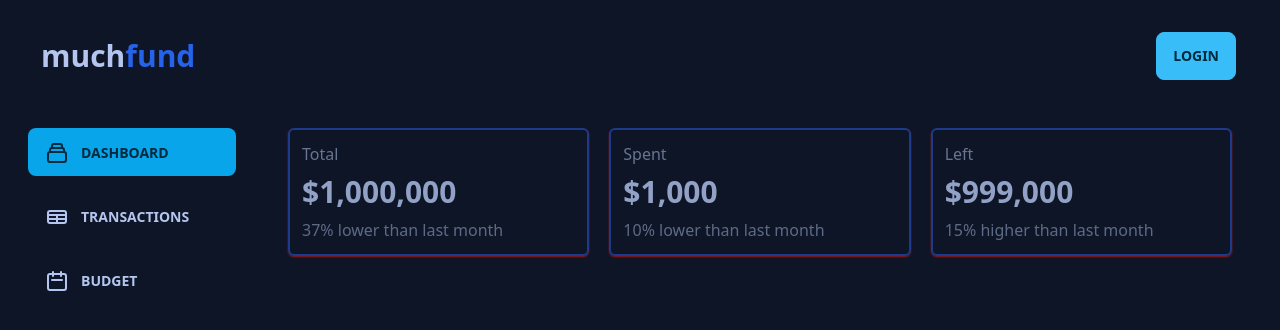
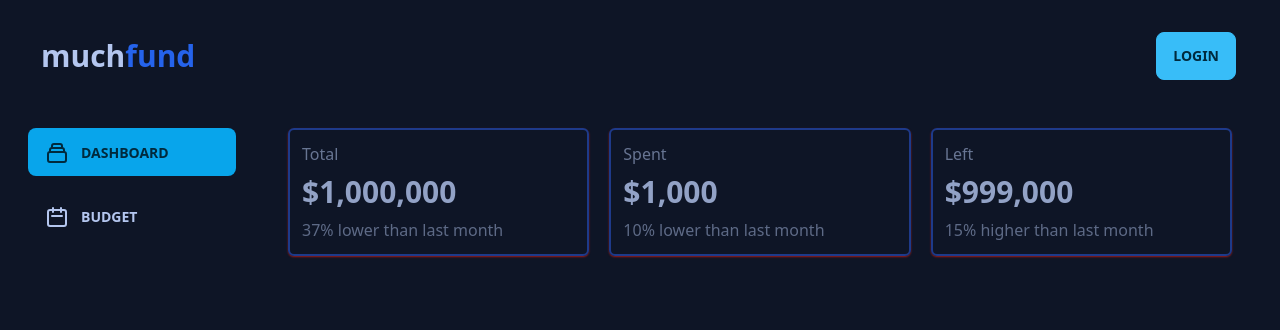
Before and after one commit to silver-ts/multi-currency-wallet, a Next.js app: page / in a window 1280 px wide. Shown: the top 330 px of the page. Built offline with nearby package versions, Linux system fonts and the light colour scheme; no server answers.

Commit message:
refactor: remove transactions from sidebar

```diff
--- a/components/Sidebar.tsx
+++ b/components/Sidebar.tsx
@@ -1,8 +1,10 @@
 import { useState } from "react";
+import Link from "next/link";
 
 const tabs = [
   {
     index: 0,
+    link: "/",
     title: "Dashboard",
     icon: (
       <svg
@@ -21,29 +23,30 @@ const tabs = [
       </svg>
     ),
   },
-  {
-    index: 1,
-    title: "Transactions",
-    icon: (
-      <svg
-        xmlns='http://www.w3.org/2000/svg'
-        className='h-6 w-6'
-        fill='none'
-        viewBox='0 0 24 24'
-        stroke='currentColor'
-        strokeWidth={2}
-      >
-        <path
-          strokeLinecap='round'
-          strokeLinejoin='round'
-          d='M3 10h18M3 14h18m-9-4v8m-7 0h14a2 2 0 002-2V8a2 2 0 00-2-2H5a2 2 0 00-2 2v8a2 2 0 002 2z'
-        />
-      </svg>
-    ),
-  },
+  // {
+  //   index: 1,
+  //   title: "Transactions",
+  //   icon: (
+  //     <svg
+  //       xmlns='http://www.w3.org/2000/svg'
+  //       className='h-6 w-6'
+  //       fill='none'
+  //       viewBox='0 0 24 24'
+  //       stroke='currentColor'
+  //       strokeWidth={2}
+  //     >
+  //       <path
+  //         strokeLinecap='round'
+  //         strokeLinejoin='round'
+  //         d='M3 10h18M3 14h18m-9-4v8m-7 0h14a2 2 0 002-2V8a2 2 0 00-2-2H5a2 2 0 00-2 2v8a2 2 0 002 2z'
+  //       />
+  //     </svg>
+  //   ),
+  // },
   {
     index: 2,
     title: "Budget",
+    link: "/budget",
     icon: (
       <svg
         xmlns='http://www.w3.org/2000/svg'
@@ -75,6 +78,7 @@ const Sidebar = ({ children }: Props) => {
           <ul className='menu overflow-y-auto p-4 text-base-content'>
             {tabs.map((tab) => (
               <li key={tab.index} className={`py-2`}>
+                <Link href={tab.link}>
                   <button
                     className={`${
                       activeTab === tab.index
@@ -86,6 +90,7 @@ const Sidebar = ({ children }: Props) => {
                     <span>{tab.icon}</span>
                     <span>{tab.title}</span>
                   </button>
+                </Link>
               </li>
             ))}
           </ul>
```
Lines whose indentation alone changed are shown as unchanged.
